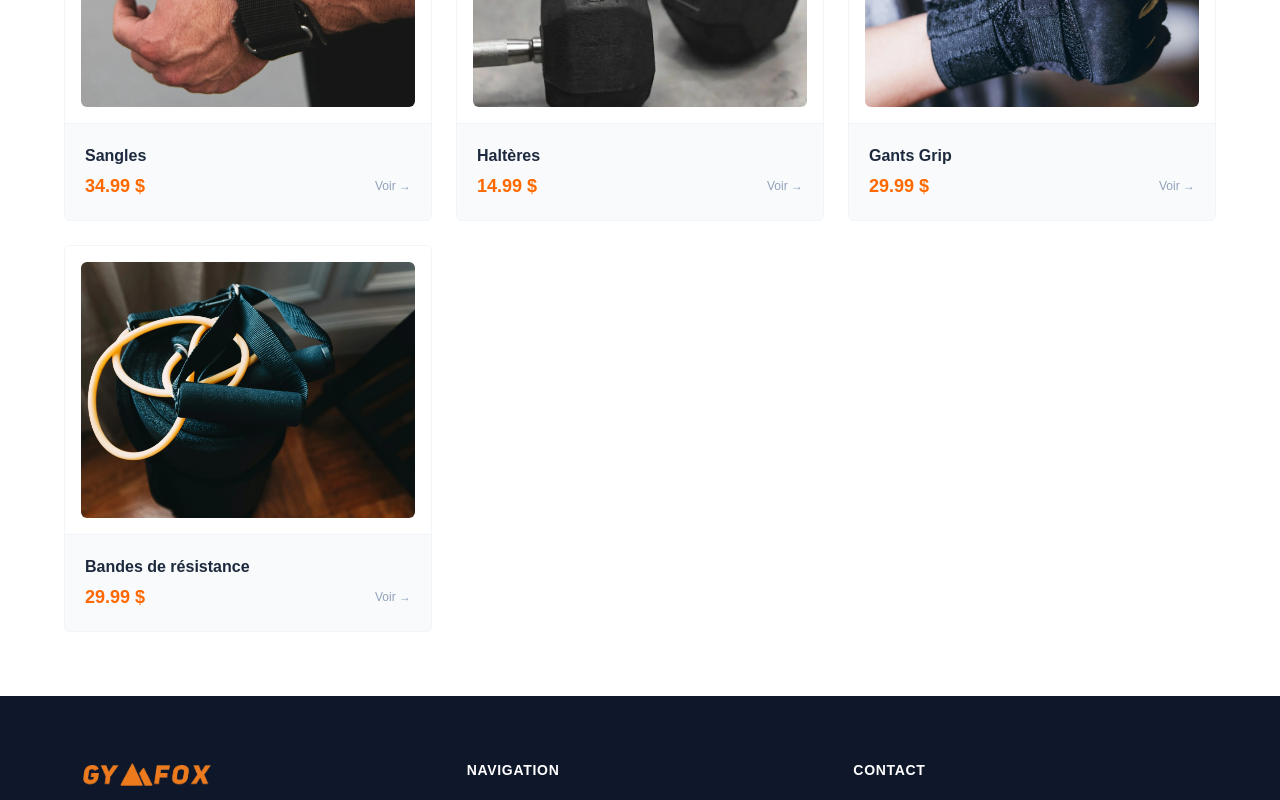
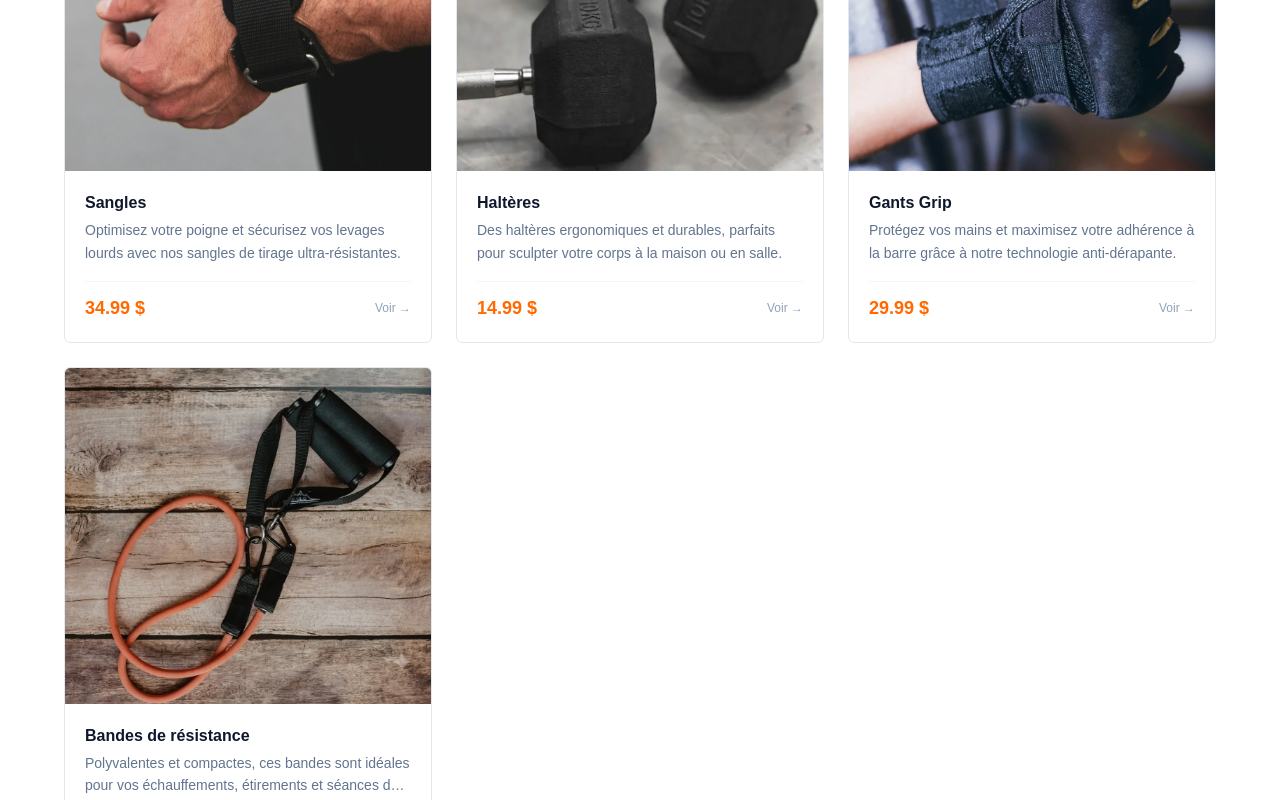
Before and after one commit to GeFy9999/GymFox-app, a Next.js app: page / in a window 1280 px wide. Shown: the part 1300-2100 px from the top of the page. Built offline with nearby package versions, Linux system fonts and the light colour scheme.

Commit message:
correction style productCard & new img bands

```diff
--- a/src/components/common/ProductCard.tsx
+++ b/src/components/common/ProductCard.tsx
@@ -6,6 +6,7 @@ type ProductCardProps = {
   name: string;
   price: number;
   image: string;
+  description: string;
   onSelect: () => void;
 };
 
@@ -13,15 +14,15 @@ export default function ProductCard({
   name,
   price,
   image,
+  description,
   onSelect,
 }: ProductCardProps) {
   return (
     <div
       onClick={onSelect}
-      className="group bg-slate-50 rounded-md border border-slate-100 overflow-hidden hover:shadow-xl hover:shadow-slate-200/60 transition-all duration-300 cursor-pointer"
+      className="group bg-white rounded-md border border-slate-200 overflow-hidden hover:shadow-xl hover:shadow-slate-200/60 transition-all duration-300 cursor-pointer"
     >
-      <div className="relative h-72 bg-white overflow-hidden p-4">
-        <div className="relative h-full rounded-md overflow-hidden">
+      <div className="relative h-84 bg-slate-50 overflow-hidden">
         <Image
           src={image}
           alt={name}
@@ -30,10 +31,12 @@ export default function ProductCard({
           className="object-cover group-hover:scale-105 transition-transform duration-500"
         />
       </div>
-      </div>
-      <div className="p-5 border-t border-slate-100">
-        <p className="font-semibold text-slate-800 text-base mb-1">{name}</p>
-        <div className="flex items-center justify-between">
+      <div className="p-5">
+        <p className="font-bold text-slate-900 text-base mb-1">{name}</p>
+        <p className="text-slate-500 text-sm line-clamp-2 leading-relaxed mb-4">
+          {description}
+        </p>
+        <div className="flex items-center justify-between pt-3 border-t border-slate-100">
           <p className="text-orange-500 font-bold text-lg">
             {price.toFixed(2)} $
           </p>
--- a/src/components/home/Hero.tsx
+++ b/src/components/home/Hero.tsx
@@ -17,6 +17,7 @@ export default function Hero({ onNavigate }: Props) {
         fill
         className="object-cover object-center scale-105"
         priority
+        fetchPriority="high"
       />
       <div className="absolute inset-0 bg-gradient-to-r from-black/80 via-black/50 to-transparent" />
       <div className="relative mx-auto max-w-6xl px-6 py-32 w-full">
--- a/src/components/home/ProductList.tsx
+++ b/src/components/home/ProductList.tsx
@@ -41,6 +41,7 @@ export default function FeaturedProducts({
               name={product.name}
               price={product.price}
               image={product.image}
+              description={product.description}
               onSelect={() => onSelectProduct(product)}
             />
           ))}
--- a/src/components/productDetail/productDetail.tsx
+++ b/src/components/productDetail/productDetail.tsx
@@ -65,6 +65,10 @@ export default function ProductDetail({
             {currentPrice.toFixed(2)} $
           </p>
 
+          <p className="text-slate-600 text-base leading-relaxed border-t border-b border-slate-100 py-3">
+            {product.description}
+          </p>
+
           <div>
             <p className="text-sm font-medium text-slate-600 mb-2 capitalize">
               {selectedVariant?.type} :
--- a/src/components/produits/index.tsx
+++ b/src/components/produits/index.tsx
@@ -23,6 +23,7 @@ export default function Produits({ onSelectProduct }: Props) {
               name={product.name}
               price={product.price}
               image={product.image}
+              description={product.description}
               onSelect={() => onSelectProduct(product)}
             />
           ))}
--- a/src/utils/products.json
+++ b/src/utils/products.json
@@ -5,6 +5,7 @@
     "image": "/straps2.0.webp",
     "featured": true,
     "category": "Sangles",
+    "description": "Optimisez votre poigne et sécurisez vos levages lourds avec nos sangles de tirage ultra-résistantes.",
     "variants": [
       {
         "label": "Noir",
@@ -32,6 +33,7 @@
     "image": "/dumbel5-10kg.webp",
     "featured": true,
     "category": "Haltères",
+    "description": "Des haltères ergonomiques et durables, parfaits pour sculpter votre corps à la maison ou en salle.",
     "variants": [
       {
         "label": "10 Kg",
@@ -59,6 +61,7 @@
     "image": "/glove2.webp",
     "category": "Gants",
     "featured": true,
+    "description": "Protégez vos mains et maximisez votre adhérence à la barre grâce à notre technologie anti-dérapante.",
     "variants": [
       {
         "label": "Noir",
@@ -83,9 +86,10 @@
   {
     "name": "Bandes de résistance",
     "price": 29.99,
-    "image": "/bands2.webp",
+    "image": "/bands3.webp",
     "featured": true,
     "category": "Bandes",
+    "description": "Polyvalentes et compactes, ces bandes sont idéales pour vos échauffements, étirements et séances de renforcement.",
     "variants": [
       { "label": "Légère", "type": "résistance", "price": 24.99 },
       { "label": "Moyenne", "type": "résistance", "price": 29.99 },
```
Also changed, not shown: public/bands3.webp (added). Lines whose indentation alone changed are shown as unchanged.
